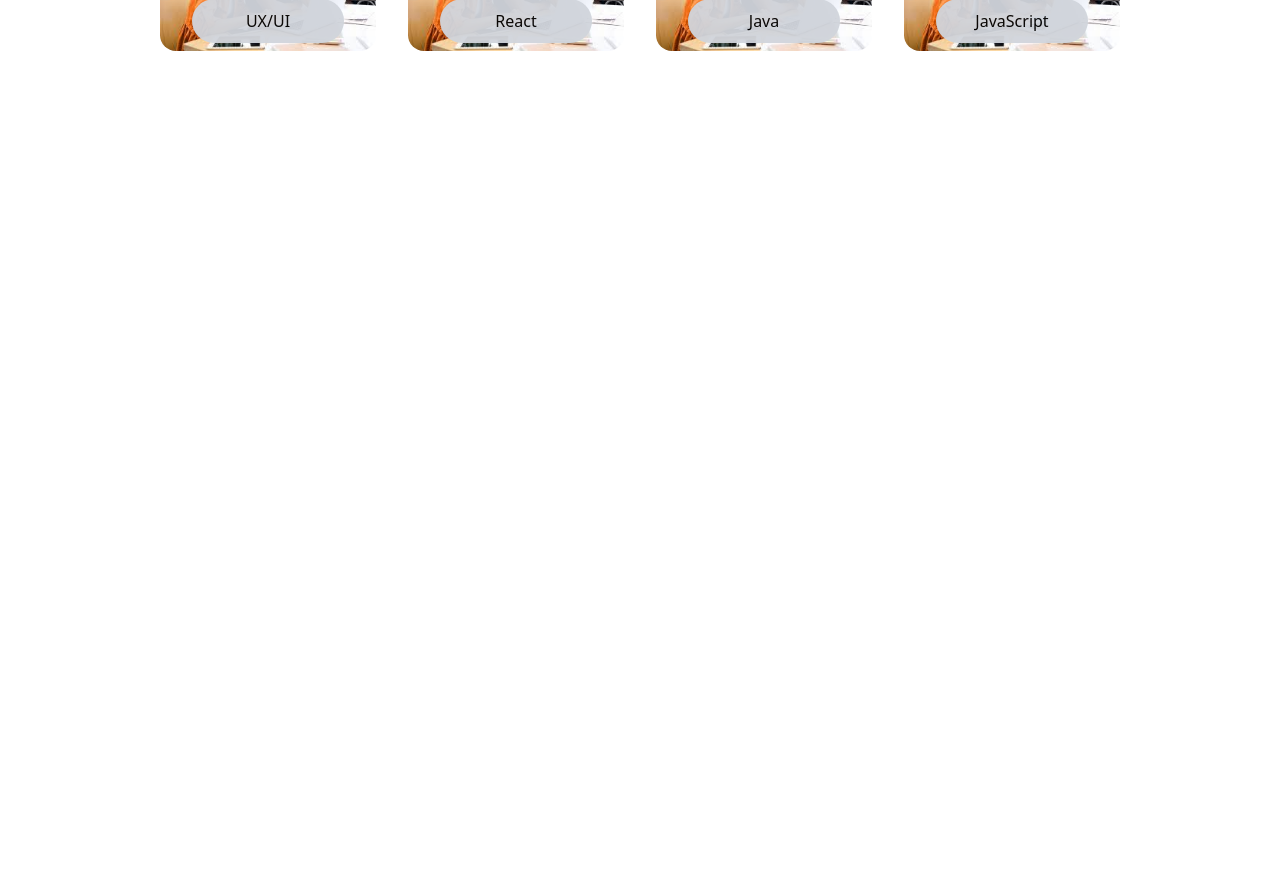
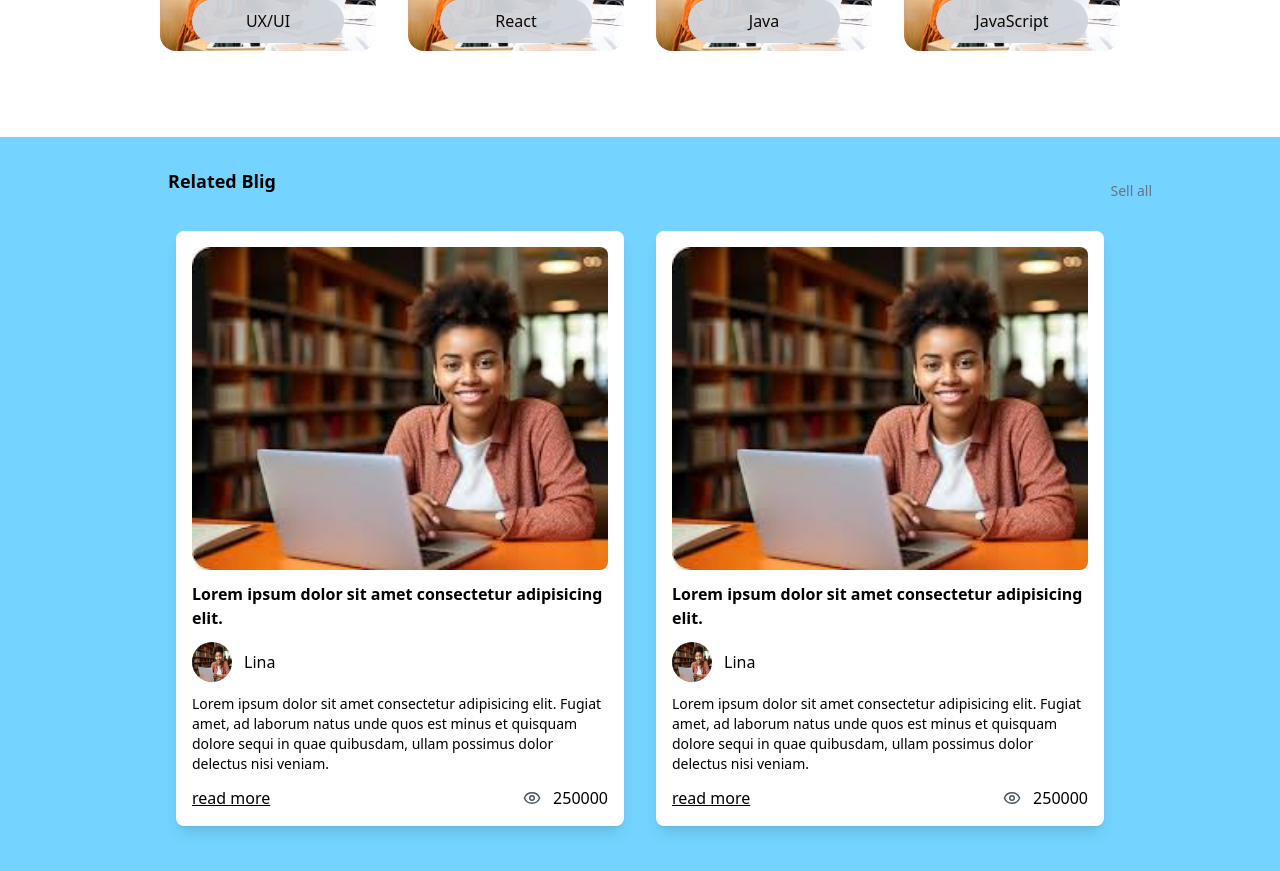
Before and after one commit to IncridableAcuman/codeiz_study, a React (Vite) app in the folder client/: page /blog in a window 1280 px wide. Shown: the part 820-1691 px from the top of the page. Before the commit the page ends 909 px from the top, so only its background shows below. Built offline with nearby package versions, Linux system fonts and the light colour scheme.

Commit message:
e-learning

```diff
--- a/client/src/pages/auth/login/Login.jsx
+++ b/client/src/pages/auth/login/Login.jsx
@@ -9,7 +9,7 @@ const Login = () => {
   const navigate=useNavigate();
   return (
     <>
-    <div className="bg-image w-full min-h-screen  flex flex-col items-center justify-center">
+    <div className="bg-image w-full min-h-screen  flex flex-col items-center justify-center p-3">
       <div className="bg-white w-full max-w-md rounded shadow-lg p-6">
         <div className="">
           <h1 className='text-3xl font-bold text-center mb-3'>{isLogin ? "Sign In" : "Sign Up"}</h1>
@@ -60,10 +60,10 @@ const Login = () => {
           </div>
           {isLogin ? (
                     <p className='text-center text-sm mt-3'>Don't have an account?
-                    <span className='cursor-pointer font-semibold text-gray-600 hover:underline' onClick={()=>setIsLogin(false)}>Sign Up</span></p>
+                    <span className='cursor-pointer font-semibold text-gray-600 hover:underline' onClick={()=>setIsLogin(false)}> Sign Up</span></p>
           )        : (
                     <p className='text-center text-sm mt-3'>Already have an account?
-                    <span className='cursor-pointer font-semibold text-gray-600 hover:underline' onClick={()=>setIsLogin(true)}>Sign In</span></p>
+                    <span className='cursor-pointer font-semibold text-gray-600 hover:underline' onClick={()=>setIsLogin(true)}> Sign In</span></p>
           )}
         </div>
       </div>
--- a/client/src/pages/blog/Blog.jsx
+++ b/client/src/pages/blog/Blog.jsx
@@ -2,6 +2,7 @@ import React from 'react'
 import Navbar from '../../components/Navbar'
 import BlogHeader from './BlogHeader'
 import BlogList from './BlogList'
+import RelatedBlog from './RelatedBlog'
 
 const Blog = () => {
   return (
@@ -19,6 +20,17 @@ const Blog = () => {
             <BlogList/>
           </div>
         </div>
+        {/* releated blog */}
+        <div className=" bg-sky-300 w-full mt-12 paddingCnt">
+            <div className="flex items-center justify-between">
+              <h2 className='pb-5 pl-5 lg:pl-10 text-lg font-bold'>Related Blig</h2>
+              <p className='text-sm text-gray-500 cursor-pointer hover:text-gray-700 transition duration-300'>Sell all</p>
+            </div>
+            {/* Related blog */}
+            <div className="px-4 sm:px-6 lg:px-8">
+            <RelatedBlog/>
+            </div>
+          </div>
     </div>
     </>
   )
--- a/client/src/pages/blog/RelatedBlog.jsx
+++ b/client/src/pages/blog/RelatedBlog.jsx
@@ -1,8 +1,43 @@
+import { Eye } from 'lucide-react'
 import React from 'react'
 
 const RelatedBlog = () => {
+  const data=[
+    {img:"./d.png",
+      title:"Lorem ipsum dolor sit amet consectetur adipisicing elit.",
+      description:"Lorem ipsum dolor sit amet consectetur adipisicing elit. Fugiat amet, ad laborum natus unde quos est minus et quisquam dolore sequi in quae quibusdam, ullam possimus dolor delectus nisi veniam.",
+      moving:250000,user:"Lina"},
+      {img:"./d.png",
+        title:"Lorem ipsum dolor sit amet consectetur adipisicing elit.",
+        description:"Lorem ipsum dolor sit amet consectetur adipisicing elit. Fugiat amet, ad laborum natus unde quos est minus et quisquam dolore sequi in quae quibusdam, ullam possimus dolor delectus nisi veniam.",
+        moving:250000,user:"Lina"},
+  ]
   return (
-    <div>RelatedBlog</div>
+    <>
+    <div className="flex flex-col lg:flex-row items-center justify-between p-4 gap-4 sm:gap-6 lg:gap-8">
+      {
+        data.map((item,index)=>(
+          <div className="bg-white rounded-lg shadow-lg p-4" key={index}>
+            <img src={item.img} alt={item.title} className='w-full rounded-lg' />
+            <h2 className='pt-3 font-semibold'>{item.title}</h2>
+            <div className="flex items-center gap-3 pt-3">
+              <img src={item.img} alt={item.title} className='w-10 h-10 rounded-full' />
+              <p className=''>{item.user}</p>
+            </div>
+            <p className='text-sm pt-3'>{item.description}</p>
+            <div className="flex items-center justify-between pt-3">
+              <p className='underline'>read more</p>
+              <div className="flex items-center gap-3">
+                <Eye size={18} className='text-gray-600'/>
+              <p>{item.moving}</p>
+              </div>
+
+            </div>
+          </div>
+        ))
+      }
+    </div>
+    </>
   )
 }
 
```
